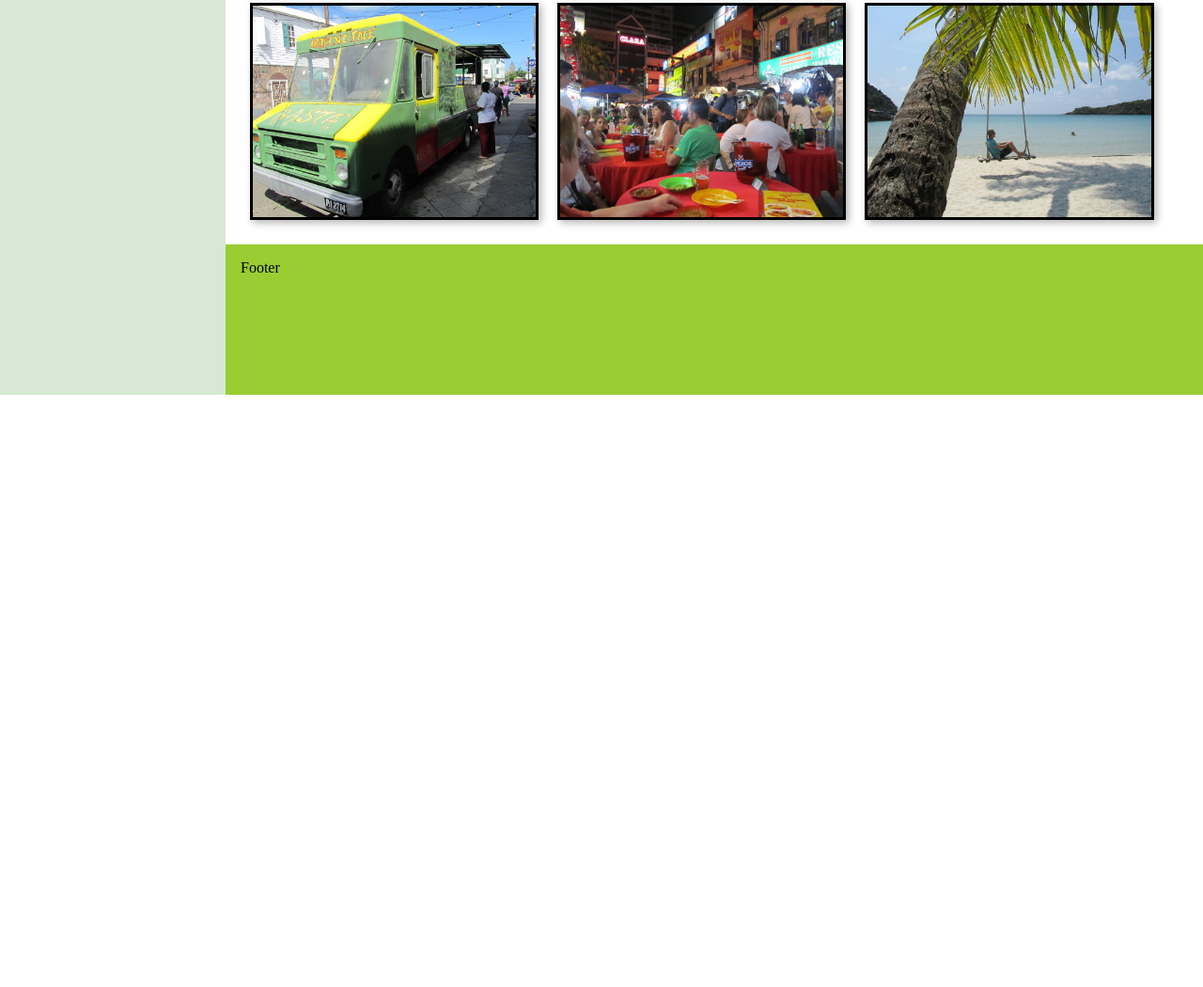
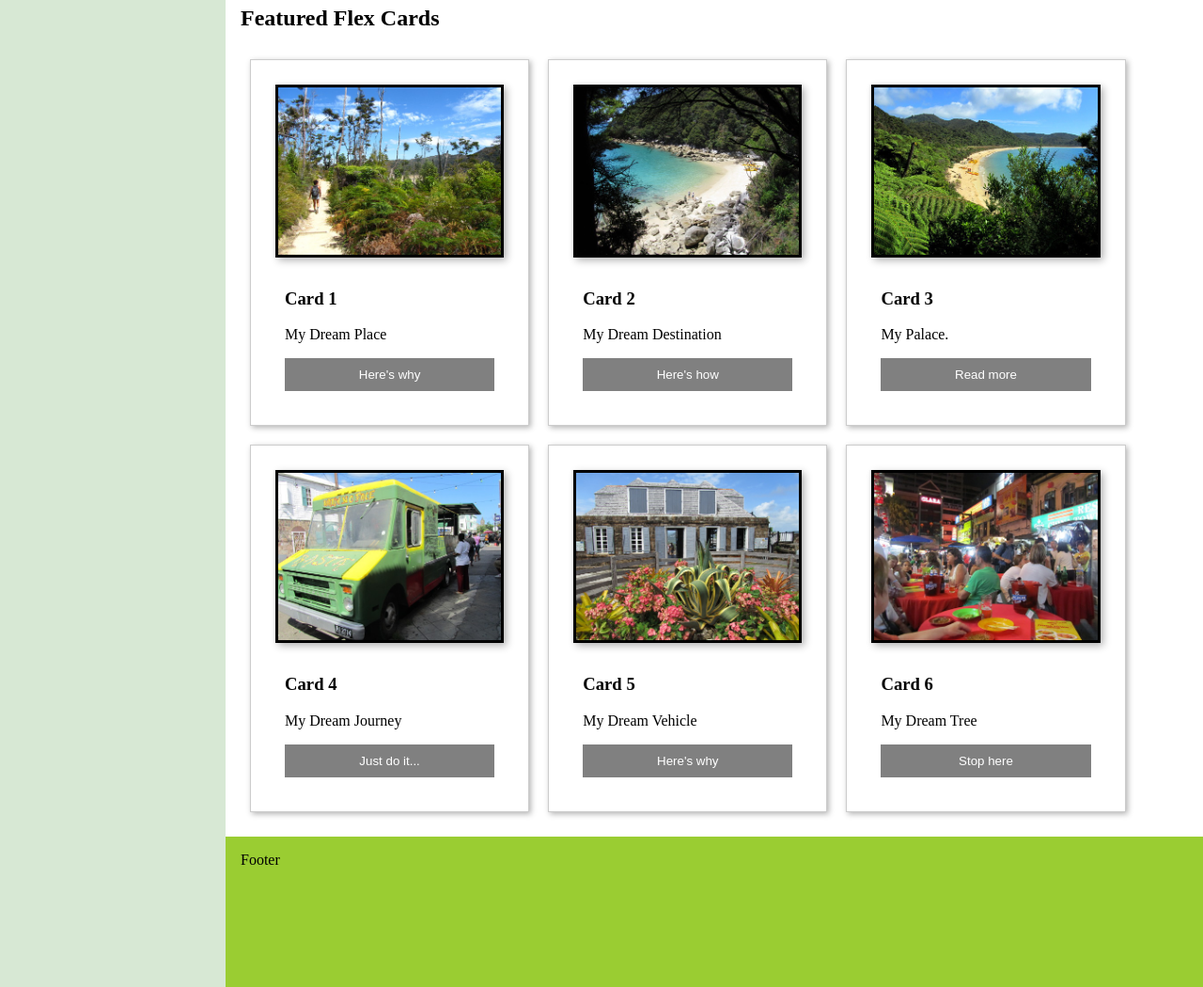
Before and after one commit to niketajain123/html-css-basics, a plain HTML site: page index.html in a window 1280 px wide. Shown: the part 788-1838 px from the top of the page at 94% size. Before the commit the page ends 1208 px from the top, so only its background shows below. Drawn offline with Linux system fonts and the light colour scheme.

Commit message:
[Niketa Jain]Add. Flex cards added.

```diff
--- a/index.html
+++ b/index.html
@@ -7,20 +7,75 @@
     <header>Header</header>
     <main class="content">
       <article>
-        <h2>Added by Niketa Jain</h2>
-        <p>Photo Gallery</p>
+        <h2 class="heading">Added by Niketa Jain</h2>
+        <h2>Photo Gallery</h2>
 
-        <main class="cards">
+        <section class="cards">
           <img src="/assets/22m.jpg" alt="Sample photo" />
           <img src="/assets/23m.jpg" alt="Sample photo" />
           <img src="/assets/24m.jpg" alt="Sample photo" />
           <img src="/assets/28m.jpg" alt="Sample photo" />
           <img src="/assets/30m.jpg" alt="Sample photo" />
           <img src="/assets/32m.jpg" alt="Sample photo" />
-          <img src="/assets/27m.jpg" alt="Sample photo" />
-          <img src="/assets/29m.jpg" alt="Sample photo" />
-          <img src="/assets/33m.jpg" alt="Sample photo" />
-        </main>
+        </section>
+        <section class="flex-cards">
+          <h2 class="section-title">Featured Flex Cards</h2>
+          <div class="cards">
+            <article class="card">
+              <img src="assets/23m.jpg" alt="Sample photo" />
+              <div class="text">
+                <h3>Card 1</h3>
+                <p>My Dream Place</p>
+                <button>Here's why</button>
+              </div>
+            </article>
+
+            <article class="card">
+              <img src="assets/24m.jpg" alt="Sample photo" />
+              <div class="text">
+                <h3>Card 2</h3>
+                <p>My Dream Destination</p>
+                <button>Here's how</button>
+              </div>
+            </article>
+
+            <article class="card">
+              <img src="assets/22m.jpg" alt="Sample photo" />
+              <div class="text">
+                <h3>Card 3</h3>
+                <p>My Palace.</p>
+                <button>Read more</button>
+              </div>
+            </article>
+
+            <article class="card">
+              <img src="assets/27m.jpg" alt="Sample photo" />
+              <div class="text">
+                <h3>Card 4</h3>
+                <p>My Dream Journey</p>
+                <button>Just do it...</button>
+              </div>
+            </article>
+
+            <article class="card">
+              <img src="assets/28m.jpg" alt="Sample photo" />
+              <div class="text">
+                <h3>Card 5</h3>
+                <p>My Dream Vehicle</p>
+                <button>Here's why</button>
+              </div>
+            </article>
+
+            <article class="card">
+              <img src="assets/29m.jpg" alt="Sample photo" />
+              <div class="text">
+                <h3>Card 6</h3>
+                <p>My Dream Tree</p>
+                <button>Stop here</button>
+              </div>
+            </article>
+          </div>
+        </section>
       </article>
     </main>
     <footer>Footer</footer>
--- a/style.css
+++ b/style.css
@@ -6,6 +6,9 @@ body {
   min-height: 100vh;
   flex-direction: row;
   margin: 0;
+}
+.heading {
+  text-align: center;
 }
 .col-1 {
   background: #d7e8d4;
@@ -40,11 +43,35 @@ nav {
   flex-wrap: wrap;
   align-items: flex-start;
   flex-direction: row;
-  max-height: 130vh;
+  max-height: 100%;
 }
 .cards img {
   margin: 10px;
   border: 3px solid #000;
   box-shadow: 3px 3px 8px 0px rgba(0, 0, 0, 0.3);
-  max-width: 24vw;
+  max-width: 23vw;
 }
+.cards {
+  display: flex;
+  flex-wrap: wrap;
+  align-items: stretch;
+}
+.card {
+  flex: 0 0 200px;
+  margin: 10px;
+  border: 1px solid #ccc;
+  box-shadow: 2px 2px 6px 0px rgba(0, 0, 0, 0.3);
+}
+.card img {
+  max-width: 19vw;
+}
+.card .text {
+  padding: 0 20px 20px;
+}
+.card .text > button {
+  background: gray;
+  border: 0;
+  color: white;
+  padding: 10px;
+  width: 100%;
+}
```
